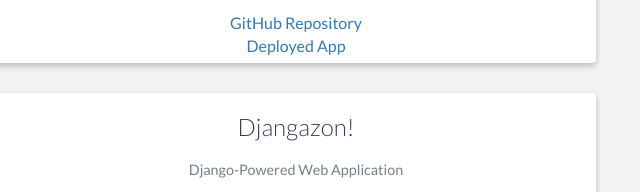
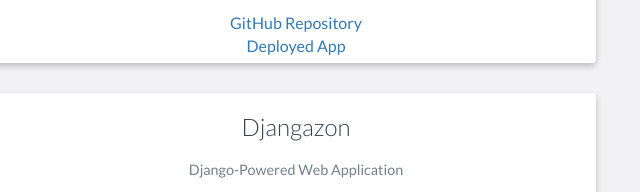
Before and after one commit to willsims14/willsims14.github.io, a plain HTML site: page index.html in a window 1280 px wide. Shown: the part 1539-1731 px from the top of the page, 494-1134 px from the left. Drawn offline with nearby package versions, Linux system fonts and the light colour scheme.

Commit message:
Removed ! from title of Djangazon project

```diff
--- a/index.html
+++ b/index.html
@@ -113,7 +113,7 @@
                     </div>
 
                     <div class="project-info">
-                        <h3>Djangazon!</h3>
+                        <h3>Djangazon</h3>
                         <p>Django-Powered Web Application</p>
                         <p>
                             I worked on this project in a team of 4 people, and we followed the SCRUM Sprint methodology. We worked on this project for two week-long sprints. The Djangazon project is an e-commerce web application, similar to Amazon, that was built using the Django framework. Users can buy and sell products, like/dislike products, give ratings to purchased products, and recommend products to friends (via username). My team and I also built a recommendation engine that recommends products to users, based on the <a href="https://en.wikipedia.org/wiki/Jaccard_index">Jaccard Index's</a> similarity coefficient (relative to other user's like/dislike patterns). Check it out on GitHub!
```
